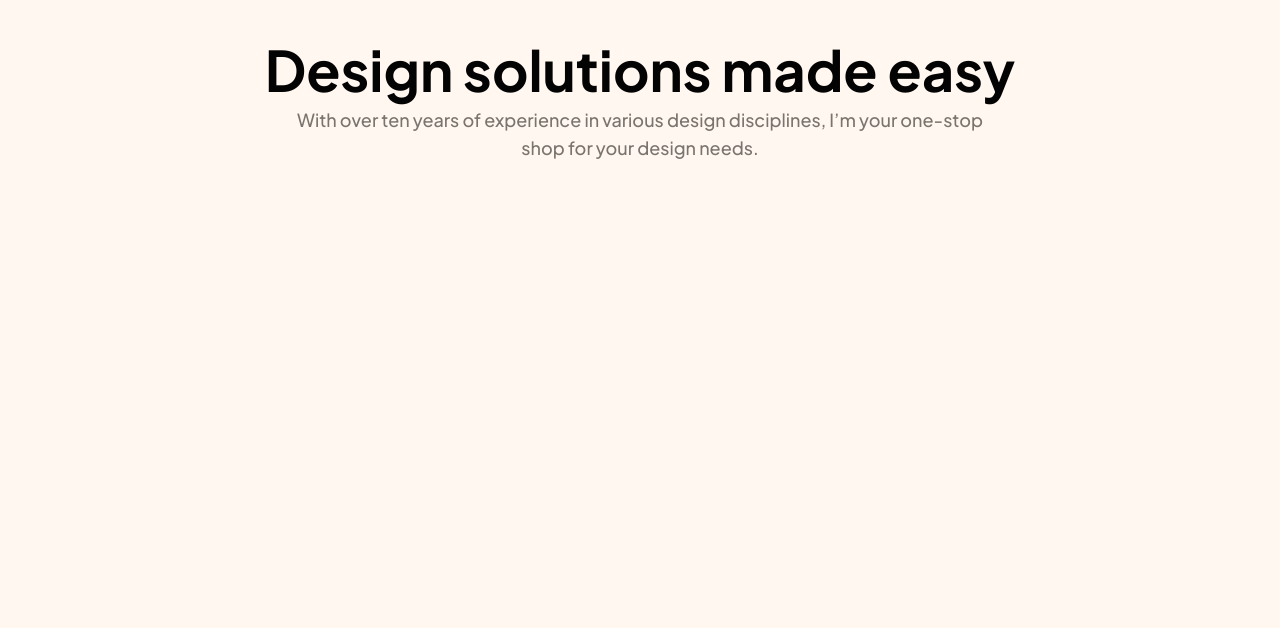
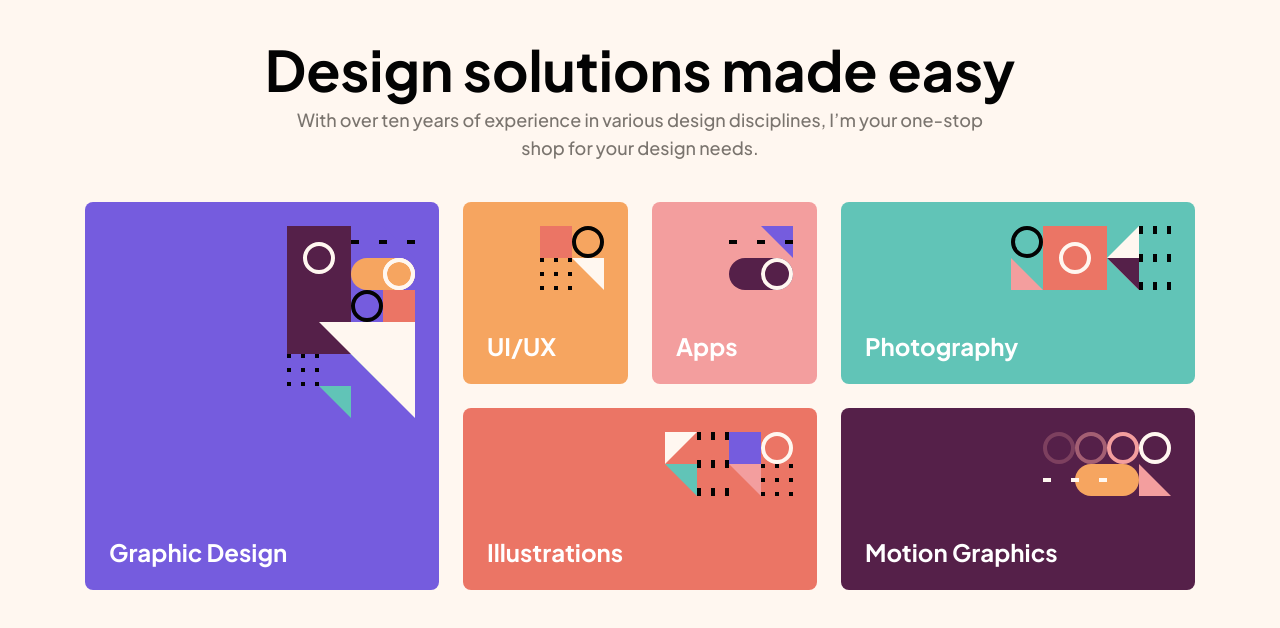
Before and after one commit to Ergashev95/single-page-design-portfolio, a plain HTML site: page index.html in a window 1280 px wide. Shown: the part 120-748 px from the top of the page. Drawn offline with Linux system fonts and the light colour scheme.

Commit message:
skills section finish

```diff
--- a/css/main.css
+++ b/css/main.css
@@ -84,9 +84,7 @@ body {
     padding-bottom: 40px;
 
 }
-.site-header {
 
-}
 .d-flex {
     display: flex;
     justify-content: space-between;
@@ -128,3 +126,68 @@ body {
     text-align: center;
 }
 /* SITE-HERO */
+
+/* SKILLS SECTION */
+.skills {
+}
+
+.skills-grid {
+    display: grid;
+    grid-template-columns: repeat(6,1fr);
+    grid-template-rows: repeat(2,1fr);
+    gap: 24px;
+}
+.skills-card {
+    min-height: 182px;
+    border-radius: 8px;
+    overflow: hidden;
+    position: relative;
+    display: flex;
+    flex-direction: column;
+    justify-content: space-between;
+    padding: 24px;
+}
+.skills-card img {
+    position: absolute;
+    right: 24px;
+    top: 24px;
+
+}
+.skills-title {
+    color: #fff;
+    font-size: 24px;
+    font-weight: 700;
+    text-transform: capitalize;
+}
+.skills-grapic {
+    background-color: var(--Galactic-Blue);
+    grid-row: span 2;
+    grid-column: span 2;
+}
+
+.skills-ui {
+    background-color: var(--Summer-Yellow);
+    grid-row: span 1;
+    grid-column: span 1;
+}
+.skills-apps {
+    background-color: var(--Pink);
+    grid-row: span 1;
+    grid-column: span 1;
+}
+.skills-photo {
+    background-color: var(--Cyan);
+    grid-row: span 1;
+    grid-column: span 2;
+}
+.skills-illustrate {
+    background-color: var(---Light-Red);
+    grid-row: span 1;
+    grid-column: span 2;
+}
+.skills-motion {
+    background-color: var(--Purple);
+    grid-row: span 1;
+    grid-column: span 2;
+}
+/* SKILLS SECTION */
--- a/index.html
+++ b/index.html
@@ -1,25 +1,23 @@
 <!DOCTYPE html>
 <html lang="en">
   <head>
-  <meta charset="UTF-8">
-  <meta name="viewport" content="width=device-width, initial-scale=1.0">
+    <meta charset="UTF-8" />
+    <meta name="viewport" content="width=device-width, initial-scale=1.0" />
 
-  <link rel="icon" type="image/png" sizes="32x32" href="./assets/logo.svg">
-  <title> Single-page design portfolio</title>
+    <link rel="icon" type="image/png" sizes="32x32" href="./assets/logo.svg" />
+    <title>Single-page design portfolio</title>
     <!-- links main.css file -->
-  <link rel="stylesheet" href="./css/main.css">
+    <link rel="stylesheet" href="./css/main.css" />
     <!-- links media.css file -->
-  <link rel="stylesheet" href="./css/media.css">
+    <link rel="stylesheet" href="./css/media.css" />
   </head>
   <body>
-
-
     <!-- SITE-HEADER-HERO -->
     <div class="site-header-hero">
       <header class="site-header">
         <div class="container d-flex">
           <a href="./index.html" class="site-logo logo">
-            <img src="./assets/logo.svg" alt="Site logo" class="logo-image">
+            <img src="./assets/logo.svg" alt="Site logo" class="logo-image" />
           </a>
 
           <a href="#!" class="site-header__call btn-1">Free Consultation</a>
@@ -27,12 +25,71 @@
       </header>
       <div class="site-hero">
         <h1 class="site-headline">Design solutions made easy</h1>
-        <p class="site-desc">  With over ten years of experience in various design disciplines, I’m your one-stop shop for your design needs.
+        <p class="site-desc">
+          With over ten years of experience in various design disciplines, I’m
+          your one-stop shop for your design needs.
         </p>
       </div>
     </div>
     <!-- SITE-HEADER-HERO -->
 
+    <!-- SITE-MAIN -->
+    <main class="site-main">
+      <section class="skills">
+        <div class="container">
+          <div class="skills-grid">
+            <div class="skills-card skills-grapic">
+              <div class="skills-card__image">
+                <img
+                  src="./assets/pattern-graphic-design.svg"
+                  alt=" Graphic Design"
+                />
+              </div>
+              <h4 class="skills-title">Graphic Design</h4>
+            </div>
+            <div class="skills-card skills-ui">
+              <div class="skills-card__image">
+                <img src="./assets/pattern-ui-ux.svg" alt="UI/UX" />
+              </div>
+              <h4 class="skills-title">UI/UX</h4>
+            </div>
+            <div class="skills-card skills-apps">
+              <div class="skills-card__image">
+                <img src="./assets/pattern-apps.svg" alt="Apps" />
+              </div>
 
+              <h4 class="skills-title">Apps</h4>
+            </div>
+            <div class="skills-card skills-photo">
+              <div class="skills-card__image">
+                <img src="./assets/pattern-photography.svg" alt="Photography" />
+              </div>
+                <h4 class="skills-title">Photography</h4>
+
+            </div>
+            <div class="skills-card skills-illustrate">
+              <div class="skills-card__image">
+                <img
+                  src="./assets/pattern-illustrations.svg"
+                  alt="Illustrations"
+                />
+              </div>
+                <h4 class="skills-title">Illustrations</h4>
+
+            </div>
+            <div class="skills-card skills-motion">
+              <div class="skills-card__image">
+              <img
+                src="./assets/pattern-motion-graphics.svg"
+                alt="Motion Graphics"
+              />
+            </div>
+              <h4 class="skills-title">Motion Graphics</h4>
+            </div>
+          </div>
+        </div>
+      </section>
+    </main>
+    <!-- SITE-MAIN -->
   </body>
 </html>
```
Lines whose indentation alone changed are shown as unchanged.
